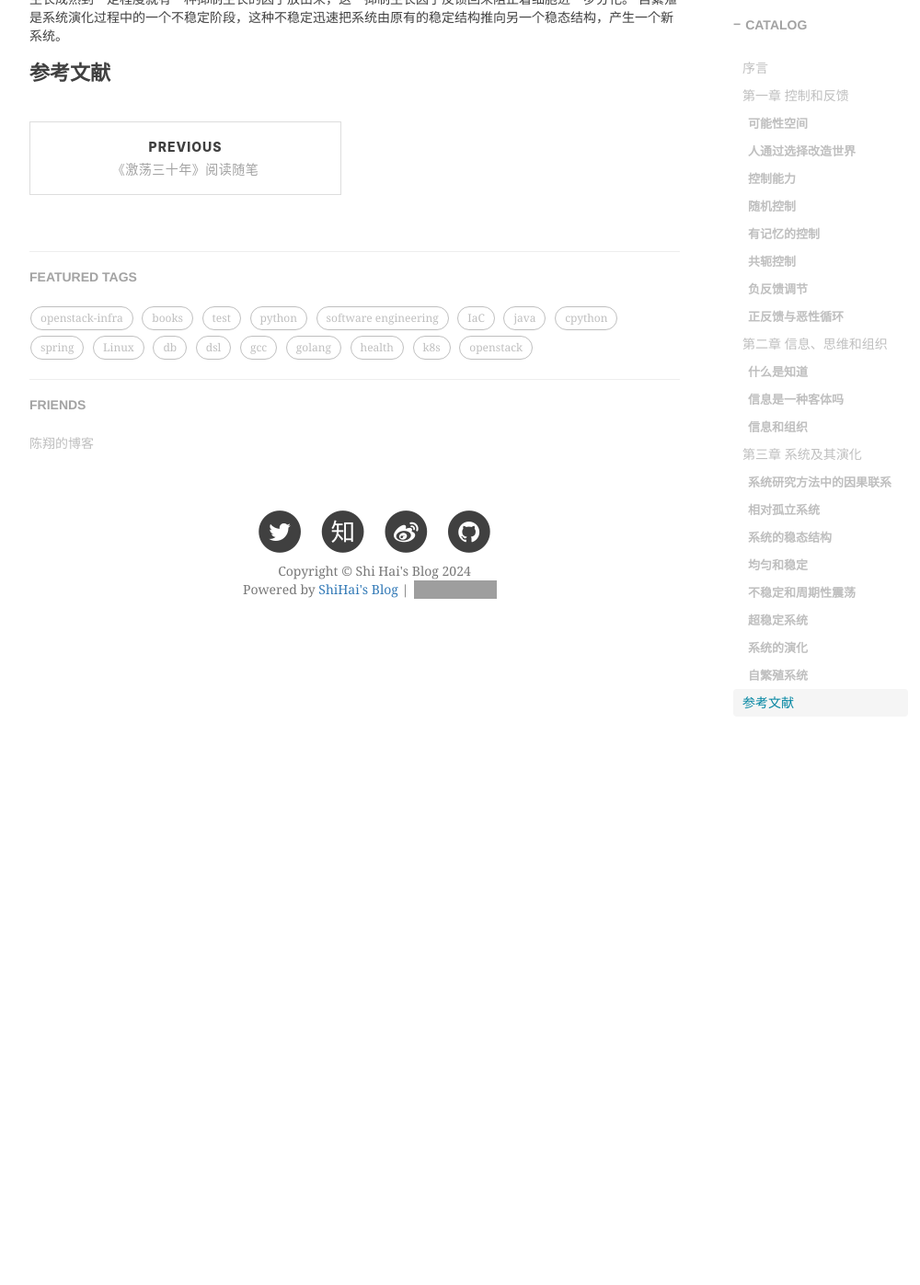
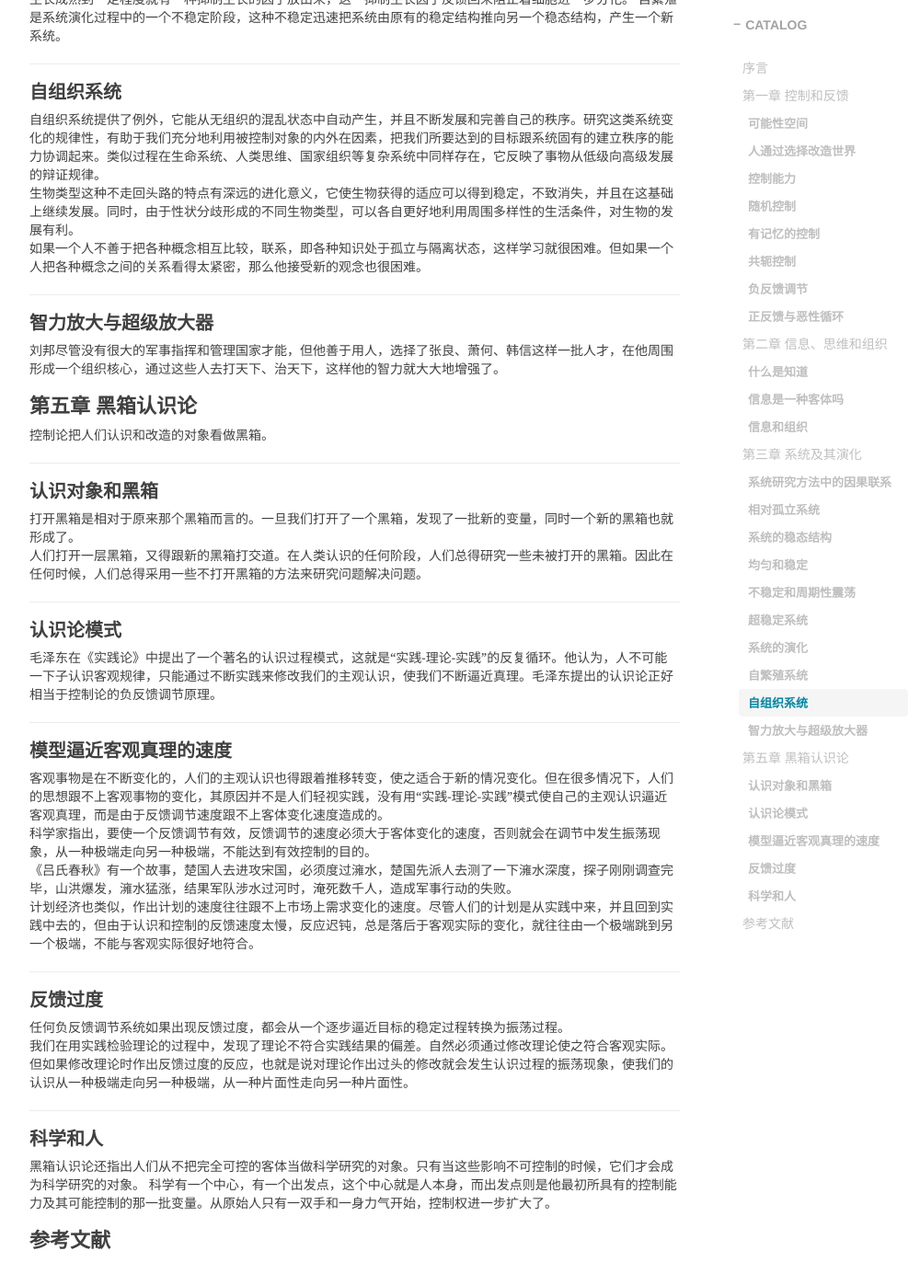
Before and after one commit to shihai1991/shihai1991.github.io, a Jekyll site: the page built from _posts/2024-01-05-控制论与科学方法论.md, in a window 1280 px wide and 1400 px high, scrolled down 3963 px. Shown: the top 1397 px of the window at 92% size, without its empty margins (233-1233 px from the left). Built offline with Jekyll 4.4.1, drawn with Linux system fonts in a browser that asks for light colours; nearby versions of some CDN libraries; comment, search, counter and statistics services are not loaded; before the commit the page ends 4699 px from its top, so only the background shows below that; grey boxes are pictures that could not be loaded.

Commit message:
Update 2024-01-05-控制论与科学方法论.md

```diff
--- a/_posts/2024-01-05-控制论与科学方法论.md
+++ b/_posts/2024-01-05-控制论与科学方法论.md
@@ -107,4 +107,36 @@ time: '2024.01.05 12:51:00'
 一般细胞繁殖之所以不以几何级数增长，构成一个自繁殖系统，其原因是有这种反馈抑制系统存在。即当新生细胞生长成熟到一定程度就有一种抑制生长的因子放出来，这一抑制生长因子反馈回来阻止着细胞进一步分化。
 自繁殖是系统演化过程中的一个不稳定阶段，这种不稳定迅速把系统由原有的稳定结构推向另一个稳态结构，产生一个新系统。
 
+## 自组织系统
+自组织系统提供了例外，它能从无组织的混乱状态中自动产生，并且不断发展和完善自己的秩序。研究这类系统变化的规律性，有助于我们充分地利用被控制对象的内外在因素，把我们所要达到的目标跟系统固有的建立秩序的能力协调起来。类似过程在生命系统、人类思维、国家组织等复杂系统中同样存在，它反映了事物从低级向高级发展的辩证规律。
+生物类型这种不走回头路的特点有深远的进化意义，它使生物获得的适应可以得到稳定，不致消失，并且在这基础上继续发展。同时，由于性状分歧形成的不同生物类型，可以各自更好地利用周围多样性的生活条件，对生物的发展有利。
+如果一个人不善于把各种概念相互比较，联系，即各种知识处于孤立与隔离状态，这样学习就很困难。但如果一个人把各种概念之间的关系看得太紧密，那么他接受新的观念也很困难。
+
+## 智力放大与超级放大器
+刘邦尽管没有很大的军事指挥和管理国家才能，但他善于用人，选择了张良、萧何、韩信这样一批人才，在他周围形成一个组织核心，通过这些人去打天下、治天下，这样他的智力就大大地增强了。
+
+# 第五章 黑箱认识论
+控制论把人们认识和改造的对象看做黑箱。
+
+## 认识对象和黑箱
+打开黑箱是相对于原来那个黑箱而言的。一旦我们打开了一个黑箱，发现了一批新的变量，同时一个新的黑箱也就形成了。
+人们打开一层黑箱，又得跟新的黑箱打交道。在人类认识的任何阶段，人们总得研究一些未被打开的黑箱。因此在任何时候，人们总得采用一些不打开黑箱的方法来研究问题解决问题。
+
+## 认识论模式
+毛泽东在《实践论》中提出了一个著名的认识过程模式，这就是“实践-理论-实践”的反复循环。他认为，人不可能一下子认识客观规律，只能通过不断实践来修改我们的主观认识，使我们不断逼近真理。毛泽东提出的认识论正好相当于控制论的负反馈调节原理。
+
+## 模型逼近客观真理的速度
+客观事物是在不断变化的，人们的主观认识也得跟着推移转变，使之适合于新的情况变化。但在很多情况下，人们的思想跟不上客观事物的变化，其原因并不是人们轻视实践，没有用“实践-理论-实践”模式使自己的主观认识逼近客观真理，而是由于反馈调节速度跟不上客体变化速度造成的。
+科学家指出，要使一个反馈调节有效，反馈调节的速度必须大于客体变化的速度，否则就会在调节中发生振荡现象，从一种极端走向另一种极端，不能达到有效控制的目的。
+《吕氏春秋》有一个故事，楚国人去进攻宋国，必须度过澭水，楚国先派人去测了一下澭水深度，探子刚刚调查完毕，山洪爆发，澭水猛涨，结果军队涉水过河时，淹死数千人，造成军事行动的失败。
+计划经济也类似，作出计划的速度往往跟不上市场上需求变化的速度。尽管人们的计划是从实践中来，并且回到实践中去的，但由于认识和控制的反馈速度太慢，反应迟钝，总是落后于客观实际的变化，就往往由一个极端跳到另一个极端，不能与客观实际很好地符合。
+
+## 反馈过度
+任何负反馈调节系统如果出现反馈过度，都会从一个逐步逼近目标的稳定过程转换为振荡过程。
+我们在用实践检验理论的过程中，发现了理论不符合实践结果的偏差。自然必须通过修改理论使之符合客观实际。但如果修改理论时作出反馈过度的反应，也就是说对理论作出过头的修改就会发生认识过程的振荡现象，使我们的认识从一种极端走向另一种极端，从一种片面性走向另一种片面性。
+
+## 科学和人
+黑箱认识论还指出人们从不把完全可控的客体当做科学研究的对象。只有当这些影响不可控制的时候，它们才会成为科学研究的对象。
+科学有一个中心，有一个出发点，这个中心就是人本身，而出发点则是他最初所具有的控制能力及其可能控制的那一批变量。从原始人只有一双手和一身力气开始，控制权进一步扩大了。
+
 # 参考文献
```
